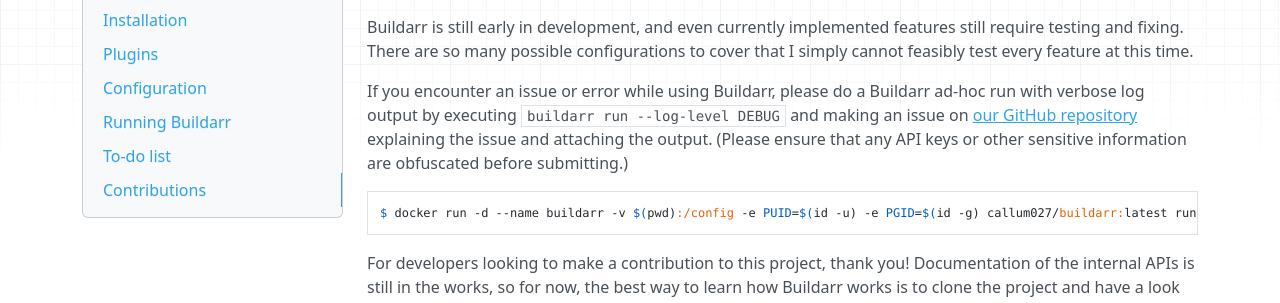
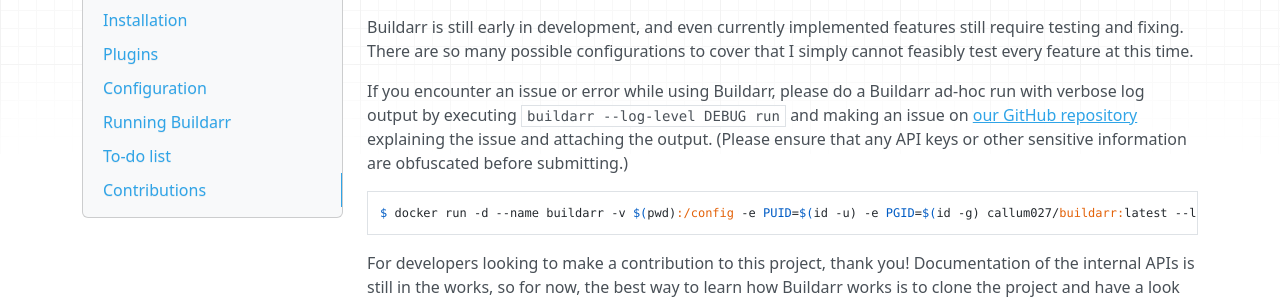
Before and after one commit to buildarr/buildarr, an MkDocs documentation site: the page built from docs/index.md, in a window 1280 px wide and 900 px high, scrolled down 4222 px. Shown: the part 152-455 px from the top of the window. Built offline with MkDocs 1.6.1, drawn with Linux system fonts in a browser that asks for light colours; nearby versions of some CDN libraries.

Commit message:
Fix debug Docker command in the GitHub Pages site

````diff
--- a/docs/index.md
+++ b/docs/index.md
@@ -191,10 +191,10 @@
 
 Buildarr is still early in development, and even currently implemented features still require testing and fixing. There are so many possible configurations to cover that I simply cannot feasibly test every feature at this time.
 
-If you encounter an issue or error while using Buildarr, please do a Buildarr ad-hoc run with verbose log output by executing `buildarr run --log-level DEBUG` and making an issue on [our GitHub repository](https://github.com/buildarr/buildarr/issues/new) explaining the issue and attaching the output. (Please ensure that any API keys or other sensitive information are obfuscated before submitting.)
+If you encounter an issue or error while using Buildarr, please do a Buildarr ad-hoc run with verbose log output by executing `buildarr --log-level DEBUG run` and making an issue on [our GitHub repository](https://github.com/buildarr/buildarr/issues/new) explaining the issue and attaching the output. (Please ensure that any API keys or other sensitive information are obfuscated before submitting.)
 
 ```bash
-$ docker run -d --name buildarr -v $(pwd):/config -e PUID=$(id -u) -e PGID=$(id -g) callum027/buildarr:latest run --log-level DEBUG
+$ docker run -d --name buildarr -v $(pwd):/config -e PUID=$(id -u) -e PGID=$(id -g) callum027/buildarr:latest --log-level DEBUG run
 ```
 
 For developers looking to make a contribution to this project, thank you! Documentation of the internal APIs is still in the works, so for now, the best way to learn how Buildarr works is to clone the project and have a look at the comments and docstrings.
````
